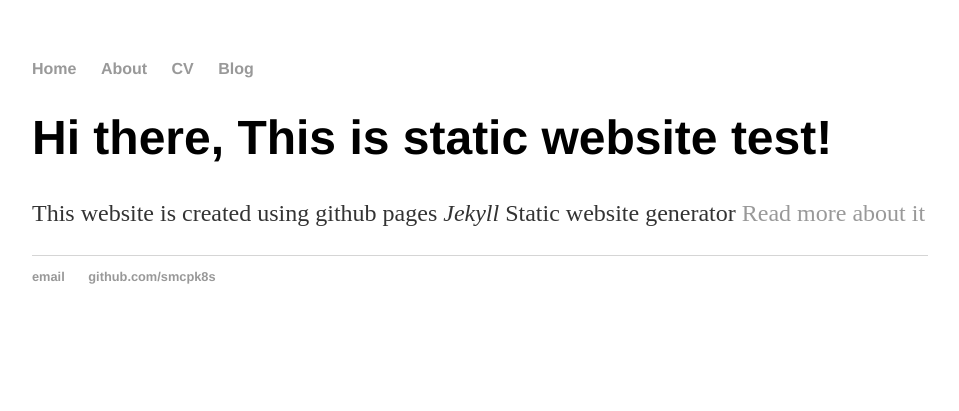
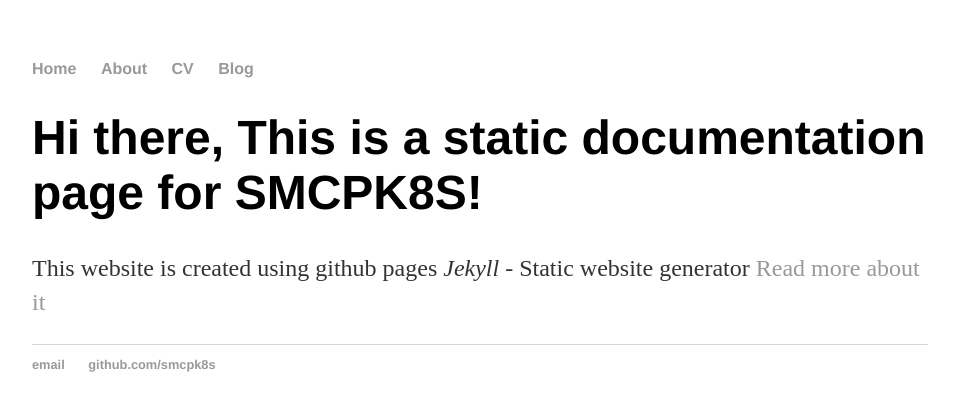
Before and after one commit to smcpk8s/smcpk8s.github.io, a Jekyll site: the page built from index.html, in a window 1280 px wide. Shown: the top 411 px of the page, without its empty margins (160-1119 px from the left). Built offline with Jekyll 4.4.1, drawn with Linux system fonts in a browser that asks for light colours.

Commit message:
Update index.html

```diff
--- a/index.html
+++ b/index.html
@@ -1,30 +1,8 @@
-<!DOCTYPE html>
-<html>
-	<head>
-		<title>Jekyll, Testing static website</title>
-		<!-- link to main stylesheet -->
-		<link rel="stylesheet" type="text/css" href="/css/main.css">
-	</head>
-	<body>
-		<nav>
-    		<ul>
-        		<li><a href="/">Home</a></li>
-	        	<li><a href="/about">About</a></li>
-        		<li><a href="/cv">CV</a></li>
-        		<li><a href="/blog">Blog</a></li>
-    		</ul>
-		</nav>
-		<div class="container">
-    		<div class="blurb">
-        		<h1>Hi there, This is static website test!</h1>
-				<p>This website is created using github pages <em>Jekyll</em> Static website generator <a href="/about">Read more about it</a></p>
-    		</div><!-- /.blurb -->
-		</div><!-- /.container -->
-		<footer>
-    		<ul>
-        		<li><a href="mailto:joemailbox77@gmail.com">email</a></li>
-        		<li><a href="https://github.com/smcpk8s">github.com/smcpk8s</a></li>
-			</ul>
-		</footer>
-	</body>
-</html>
+---
+layout: default
+title: SMCPK8S, Documentation Page
+---
+<div class="blurb">
+	<h1>Hi there, This is a static documentation page for SMCPK8S!</h1>
+	<p>This website is created using github pages <em>Jekyll - </em> Static website generator <a href="/about">Read more about it</a></p>
+</div><!-- /.blurb -->
```
